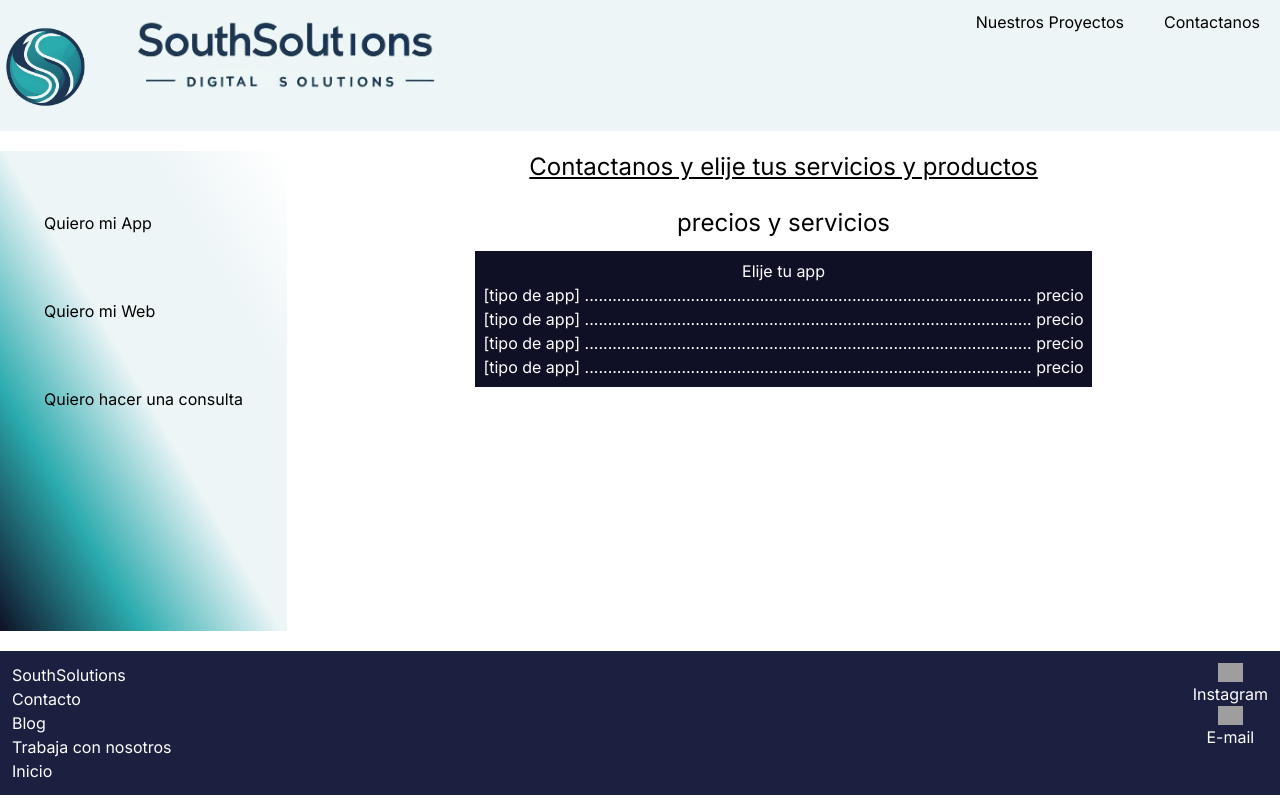
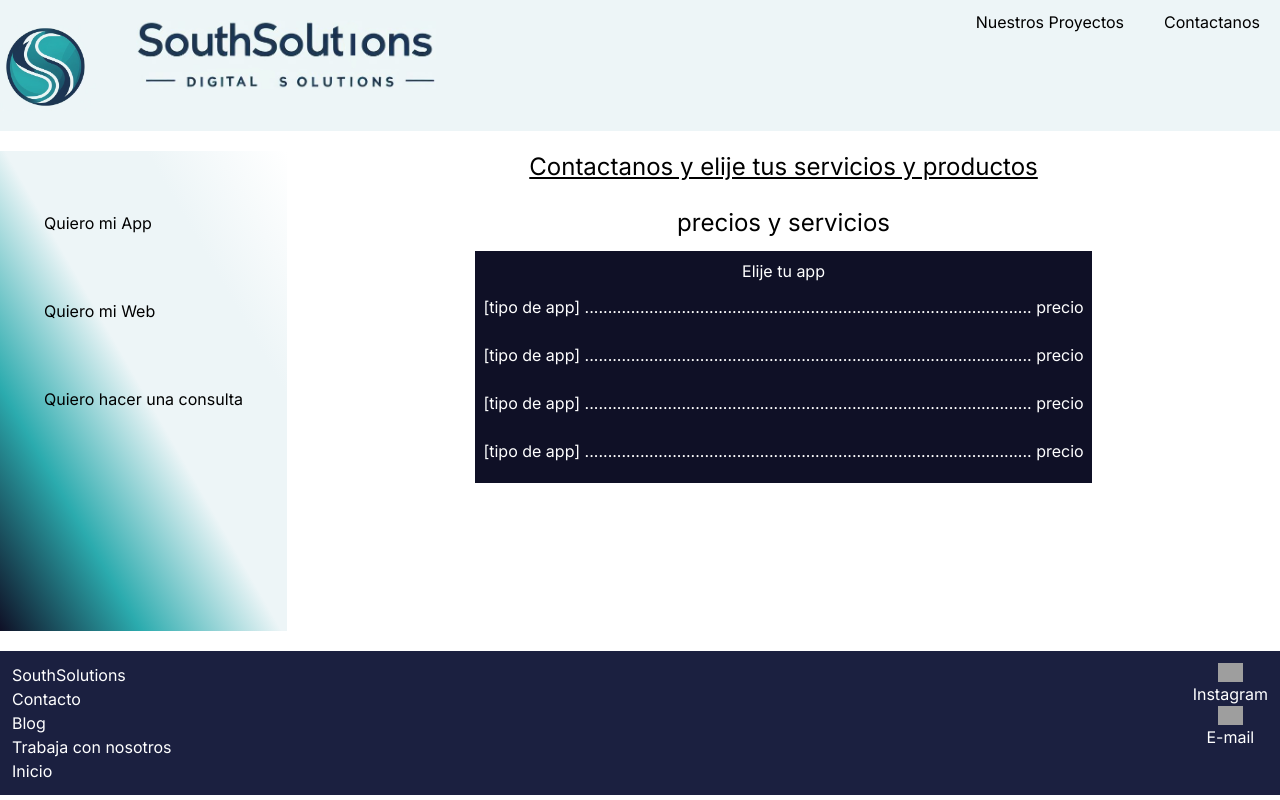
Before and after one commit to SouthSolutions/SouthSolutionsWeb, a Next.js app: page /contact in a window 1280 px wide. Both pictures are taken after a click on the item "Quiero mi App". Built offline with nearby package versions, Linux system fonts and the light colour scheme; grey boxes are pictures that could not be loaded.

Commit message:
add pading to price options

```diff
--- a/app/contact/page.tsx
+++ b/app/contact/page.tsx
@@ -50,22 +50,22 @@ const Contact = () => {
                   <h3 className="text-center">Elije tu app</h3>
                   <div>
                     <ul>
-                      <li>
+                      <li className="py-3">
                         [tipo de app]
                         .................................................................................................
                         precio
                       </li>
-                      <li>
+                      <li className="py-3">
                         [tipo de app]
                         .................................................................................................
                         precio
                       </li>
-                      <li>
+                      <li className="py-3">
                         [tipo de app]
                         .................................................................................................
                         precio
                       </li>
-                      <li>
+                      <li className="py-3">
                         [tipo de app]
                         .................................................................................................
                         precio
@@ -80,22 +80,22 @@ const Contact = () => {
                   <h3 className="text-center">Elije tu app</h3>
                   <div>
                     <ul>
-                      <li>
+                      <li className="py-3">
                         [tipo de web]
                         .................................................................................................
                         precio
                       </li>
-                      <li>
+                      <li className="py-3">
                         [tipo de web]
                         .................................................................................................
                         precio
                       </li>
-                      <li>
+                      <li className="py-3">
                         [tipo de web]
                         .................................................................................................
                         precio
                       </li>
-                      <li>
+                      <li className="py-3">
                         [tipo de web]
                         .................................................................................................
                         precio
@@ -108,7 +108,7 @@ const Contact = () => {
               {selected === "" && (
                 <div className="bg-[#0f1026] text-white p-2">
                   <h3 className="text-center">Elije tu servicio</h3>
-                  <p>
+                  <p className="py-3">
                     {
                       "<------------------------------------------------------------------------------------"
                     }
```
